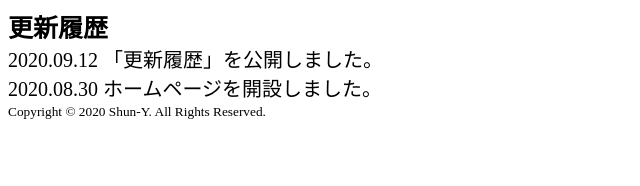
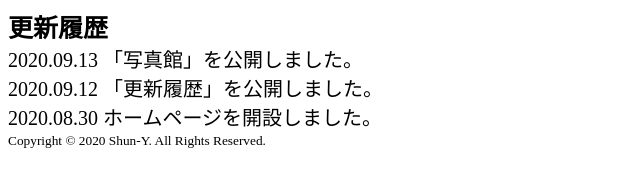
Before and after one commit to Kiriya-sama/update, a plain HTML site: page index.html in a window 1280 px wide. Shown: the whole page, without its empty margins (0-640 px from the left). Drawn offline with Linux system fonts and the light colour scheme.

Commit message:
Update index.html

```diff
--- a/index.html
+++ b/index.html
@@ -10,6 +10,7 @@
         <h1>更新履歴</h1>
       </div>
       <div class=list>
+          <li>2020.09.13 「写真館」を公開しました。</li>
           <li>2020.09.12 「更新履歴」を公開しました。</li>
           <li>2020.08.30 ホームページを開設しました。</li>
       </div>
```
